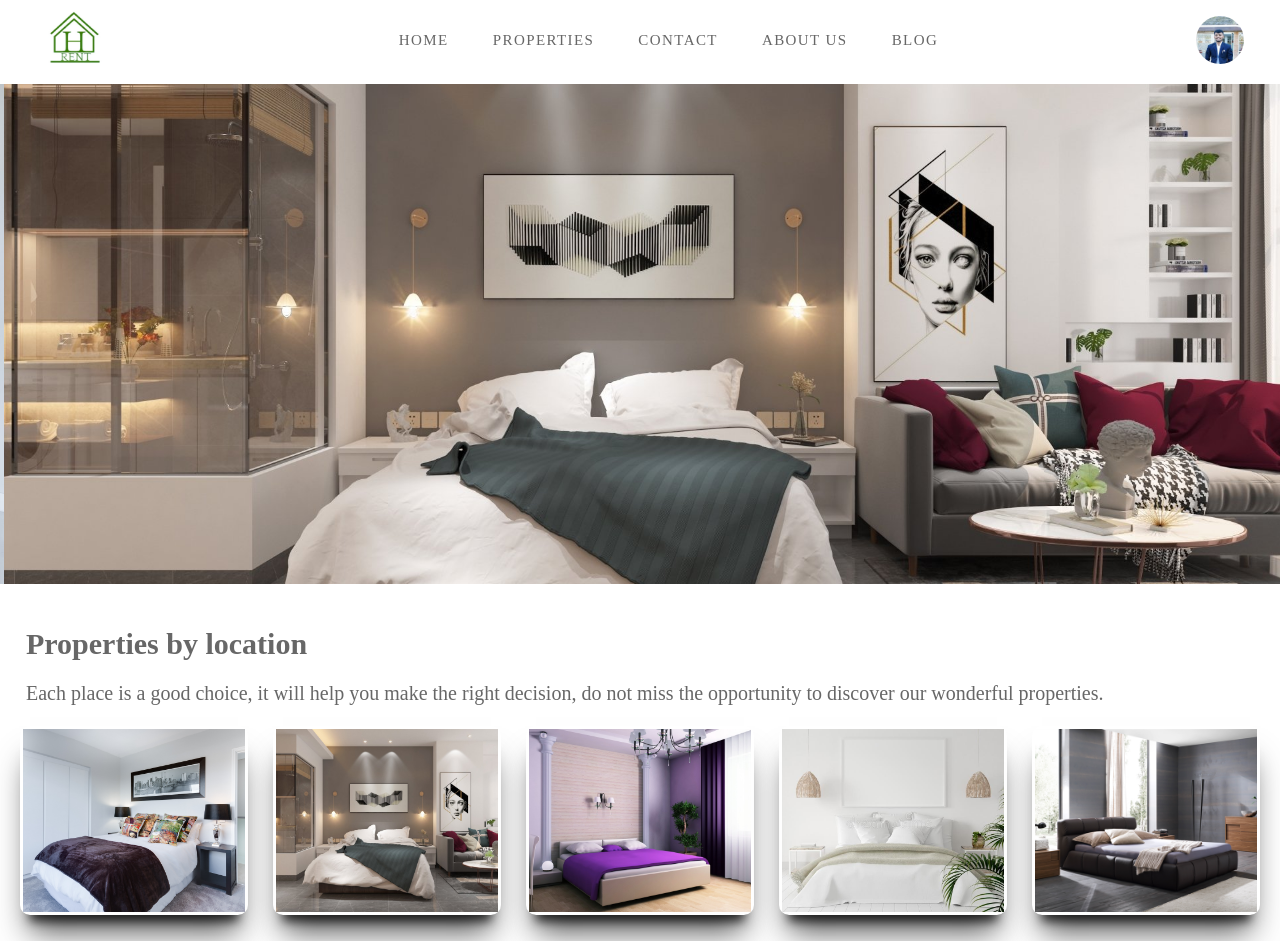
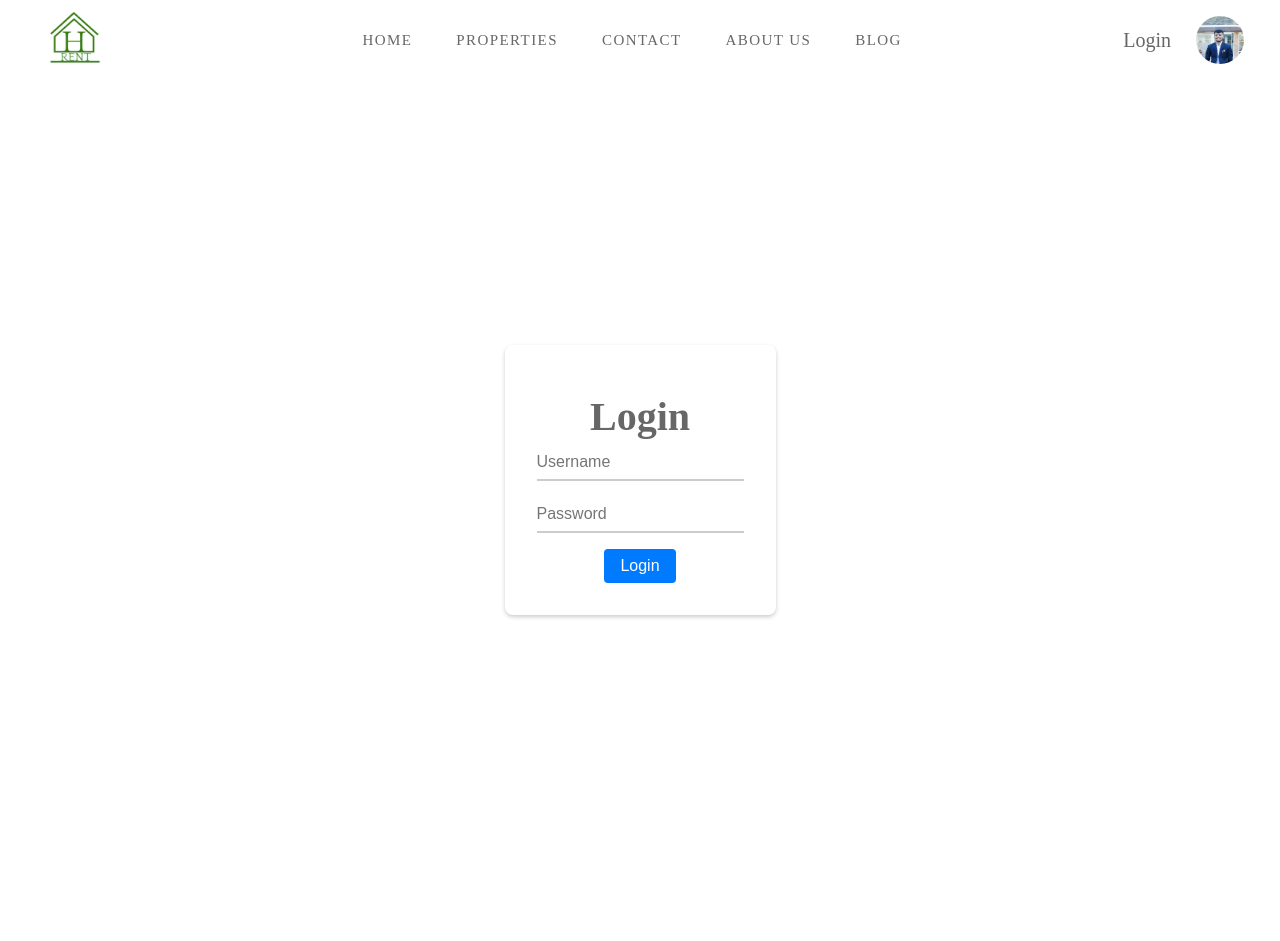
Before and after one commit to phirojshah/House-Rent, a React (Create React App) app: page /Login in a window 1280 px wide. After the commit the page ends 880 px from the top, so only its background shows below. Built offline with nearby package versions, Linux system fonts and the light colour scheme.

Commit message:
Login page done

```diff
--- a/package.json
+++ b/package.json
@@ -10,6 +10,8 @@
     "react": "^18.2.0",
     "react-dom": "^18.2.0",
     "react-redux": "^8.0.5",
+    "react-router": "^6.8.2",
+    "react-router-dom": "^6.8.2",
     "react-scripts": "5.0.1",
     "react-slick": "^0.29.0",
     "slick-carousel": "^1.8.1",
--- a/src/App.js
+++ b/src/App.js
@@ -4,13 +4,22 @@ import "./App.css";
 import Nav from "./Components/Nav";
 import Home from "./Components/Home";
 import RoomLocation from "./Components/RoomLocation";
+import Login from "./Components/Login";
+import { BrowserRouter, Router, Route, Routes, Link } from "react-router-dom";
 
 function App() {
   return (
     <div className="App">
       <Nav />
-      <Home />
-      <RoomLocation />
+      {/* <Home /> */}
+      {/* <RoomLocation /> */}
+      {/* <Login /> */}
+      <BrowserRouter>
+        <Routes>
+          <Route path="/Home" element={<Home />} />
+          <Route path="/Login" element={<Login />} />
+        </Routes>
+      </BrowserRouter>
     </div>
   );
 }
--- a/src/Components/Home.js
+++ b/src/Components/Home.js
@@ -1,13 +1,13 @@
 import React from "react";
 import styled from "styled-components";
 import ImageSlider from "./ImageSlider";
-// import RoomLocation from "./RoomLocation";
+import RoomLocation from "./RoomLocation";
 
 function Home() {
   return (
     <Container>
       <ImageSlider />
-      {/* <RoomLocation /> */}
+      <RoomLocation />
     </Container>
   );
 }
--- /dev/null
+++ b/src/Components/Login.js
@@ -0,0 +1,79 @@
+import React, { useState } from "react";
+import styled from "styled-components";
+
+const Login = () => {
+  const [username, setUsername] = useState("");
+  const [password, setPassword] = useState("");
+
+  const handleSubmit = (e) => {
+    e.preventDefault();
+    // Add code to handle form submission
+  };
+
+  return (
+    <Container>
+      <Form onSubmit={handleSubmit}>
+        <Title>Login</Title>
+        <Input
+          type="text"
+          placeholder="Username"
+          value={username}
+          onChange={(e) => setUsername(e.target.value)}
+        />
+        <Input
+          type="password"
+          placeholder="Password"
+          value={password}
+          onChange={(e) => setPassword(e.target.value)}
+        />
+        <Button type="submit">Login</Button>
+      </Form>
+    </Container>
+  );
+};
+
+const Container = styled.div`
+  display: flex;
+  justify-content: center;
+  align-items: center;
+  height: 100vh;
+`;
+
+const Form = styled.form`
+  display: flex;
+  flex-direction: column;
+  align-items: center;
+  background-color: #fff;
+  border-radius: 8px;
+  box-shadow: 0px 2px 4px rgba(0, 0, 0, 0.2);
+  padding: 32px;
+`;
+
+const Title = styled.h1`
+  margin-bottom: 16px;
+`;
+
+const Input = styled.input`
+  width: 100%;
+  border: none;
+  border-bottom: 2px solid #ccc;
+  padding: 8px 0;
+  margin-bottom: 16px;
+  font-size: 16px;
+`;
+
+const Button = styled.button`
+  background-color: #007bff;
+  color: #fff;
+  border: none;
+  border-radius: 4px;
+  padding: 8px 16px;
+  font-size: 16px;
+  cursor: pointer;
+
+  &:hover {
+    background-color: #0069d9;
+  }
+`;
+
+export default Login;
--- a/src/Components/Nav.js
+++ b/src/Components/Nav.js
@@ -23,6 +23,11 @@ function Nav() {
           <span> BLOG</span>
         </a>
       </NavMenu>
+      <Login>
+        <a>
+          <span>Login</span>
+        </a>
+      </Login>
       <UsrImg src="/images/profile.jpg " />
     </Container>
   );
@@ -70,7 +75,7 @@ const NavMenu = styled.div`
       &:after {
         content: "";
         height: 2px;
-        background-color: black;
+        background-color: red;
         position: absolute;
         left: 0;
         right: 0;
@@ -95,3 +100,7 @@ const UsrImg = styled.img`
   width: 48px;
   border-radius: 50%;
 `;
+
+const Login = styled.div`
+  margin-right: 25px;
+`;
```
Also changed, not shown: 1 other file (tests, documents, lock files or other folders).
